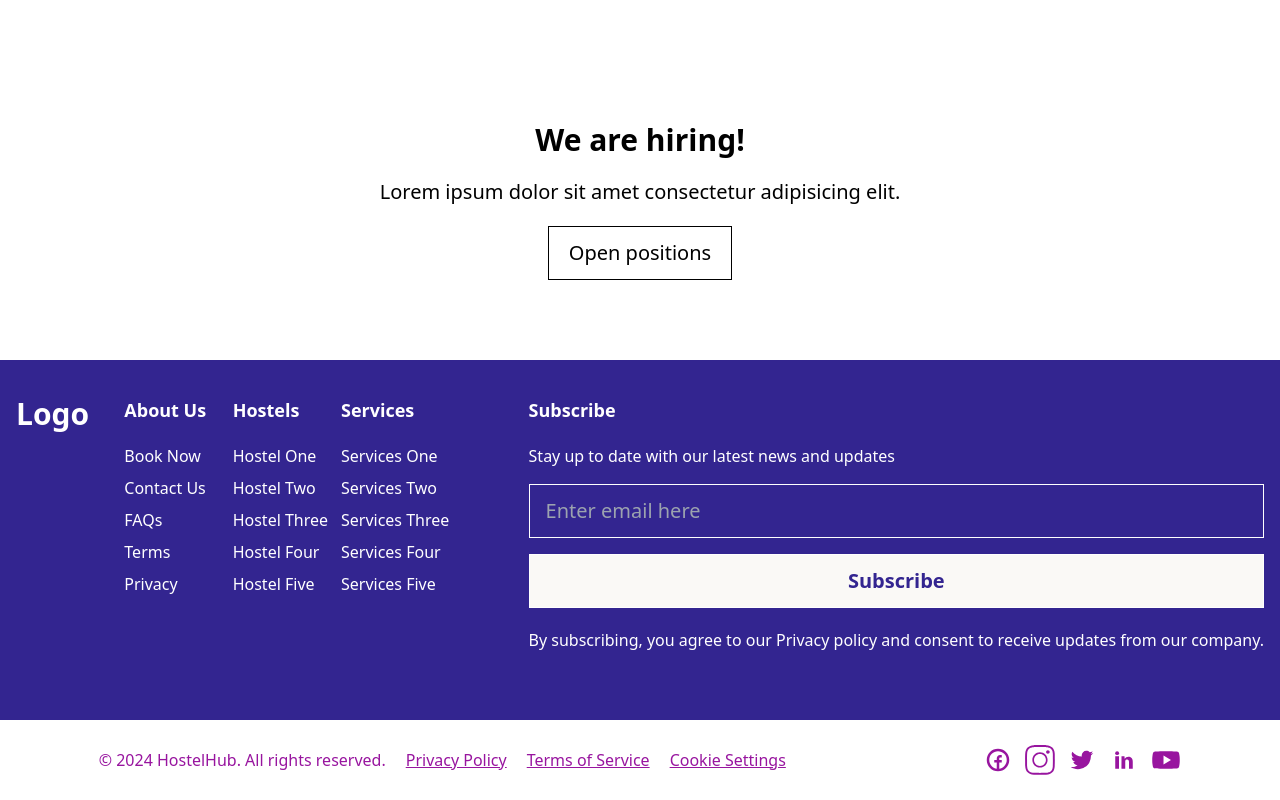
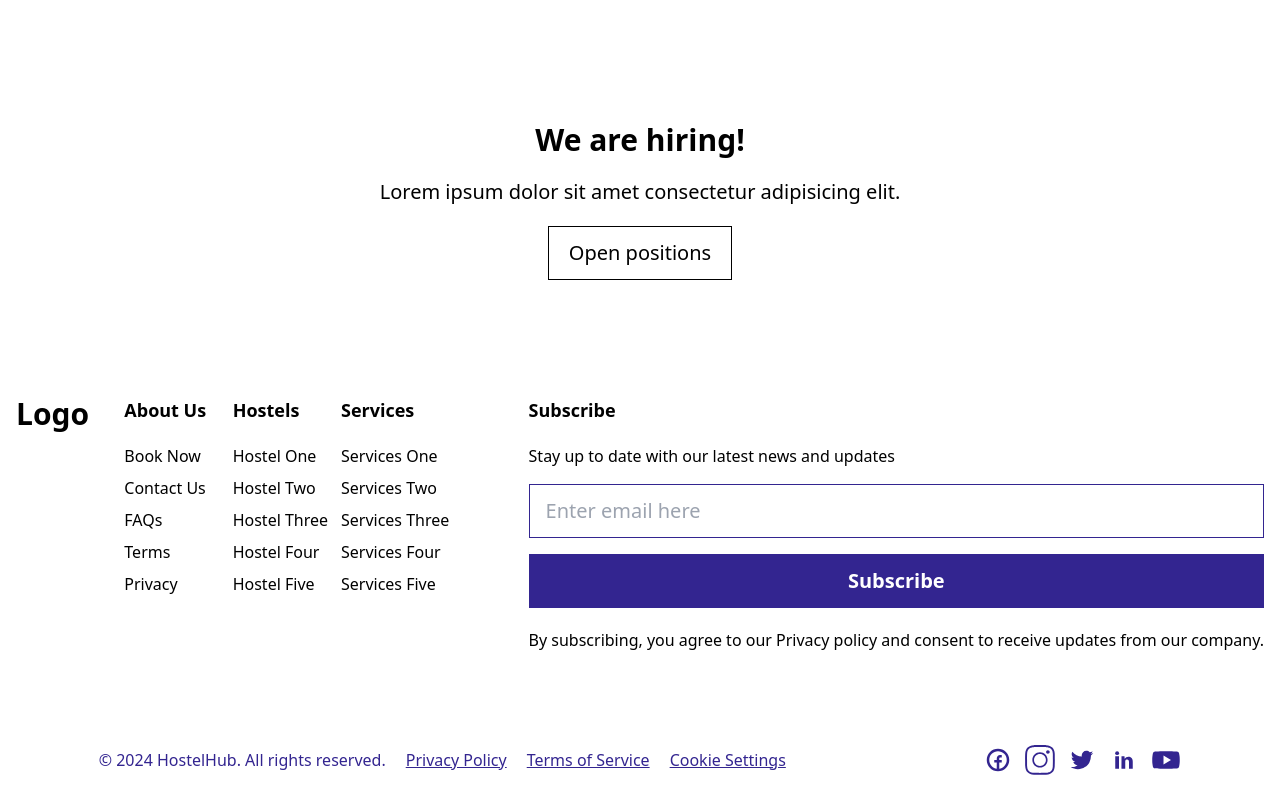
Before and after one commit to EliteWeb-Techonlogies-LTD/hostel-management-system, a Next.js app in the folder frontend/: page /hostel in a window 1280 px wide. Shown: the part 5800-6600 px from the top of the page. Built offline with nearby package versions, Linux system fonts and the light colour scheme.

Commit message:
colors changes

```diff
--- a/frontend/components/home-components/FaqHomePage.tsx
+++ b/frontend/components/home-components/FaqHomePage.tsx
@@ -24,7 +24,7 @@ function QuestionPage() {
               href="mailto:"
               className="font-semibold text-s6 hover:text-s6/30"
             >
-              <span className="text-[#98159f]">Reach out to us</span>{" "}
+              <span className="">Reach out to us</span>{" "}
             </a>
             and we will get in touch with you.
           </p>
@@ -34,7 +34,7 @@ function QuestionPage() {
                 <dt className="border-[1px] border-black px-3 py-3">
                   <button
                     onClick={() => toggleFAQ(index)}
-                    className="flex w-full items-start justify-between text-left text-gray-900"
+                    className="flex w-full items-start justify-between text-left"
                   >
                     <span className="text-base font-semibold leading-7">
                       {faq.question}
--- a/frontend/components/home-components/Footer.tsx
+++ b/frontend/components/home-components/Footer.tsx
@@ -9,7 +9,7 @@ import { TiSocialYoutube } from "react-icons/ti";
 export default function Footer () {
     return (
         <div>
-            <div className="lg:flex justify-between py-5 bg-[#332590] text-white">
+            <div className="lg:flex justify-between py-5">
                 <div className="p-4 mb-4 lg:grid grid-cols-4 ">
 
                     <h1 className="mb-8 text-3xl font-bold">Logo</h1>
@@ -46,14 +46,14 @@ export default function Footer () {
                 </div>
 
                 <div className="p-4">
-                    <div className="mb-8 text-white">
+                    <div className="mb-8">
                         <h1 className="font-bold mb-5 text-lg">Subscribe</h1>
                         <p className="mb-4">Stay up to date with our latest news and updates</p>
                         <div className="mb-4">
-                            <input className="bg-inherit w-full border border-white focus:outline-none px-4 py-3 text-white text-xl" placeholder="Enter email here"></input>
+                            <input className="bg-inherit w-full border border-[#332590] focus:outline-none px-4 py-3 text-white text-xl" placeholder="Enter email here"></input>
                         </div>
                         <div className="mb-5">
-                                <button className="w-full border bg-[#FAF9F6] text-xl text-[#332590] border-white px-4 py-3 font-semibold transform hover:scale-y-105 transition ease-in-out duration-300">Subscribe</button>
+                                <button className="w-full border bg-[#332590] text-xl text-white border-[#332590] px-4 py-3 font-semibold transform hover:scale-y-105 transition ease-in-out duration-300">Subscribe</button>
 
                         </div>
                         <p>By subscribing, you agree to our Privacy policy and consent to receive updates from our company.</p>
@@ -61,22 +61,22 @@ export default function Footer () {
                 </div>
             </div>
 
-            <div className="h-20 lg:flex lg:content-center lg:text-center lg:justify-around items-center">
+            <div className="h-20 lg:flex lg:content-center lg:text-center lg:justify-around items-center text-[#332590]">
 
-                <div className="flex gap-3 text-2xl lg:text-3xl lg:order-2 text-[#98159f]">
-                    <a href="" className="hover:text-[#662269]"><TiSocialFacebookCircular /></a>
-                    <a href="" className="hover:text-[#662269]"><SlSocialInstagram /></a>
-                    <a href="" className="hover:text-[#662269]"><TiSocialTwitter /></a>
-                    <a href="" className="hover:text-[#662269]"><TiSocialLinkedin /></a>
-                    <a href="" className="hover:text-[#662269]"><TiSocialYoutube /></a>
+                <div className="flex gap-3 text-2xl lg:text-3xl lg:order-2">
+                    <a href="" className="hover:text-[#6b59e0]"><TiSocialFacebookCircular /></a>
+                    <a href="" className="hover:text-[#6b59e0]"><SlSocialInstagram /></a>
+                    <a href="" className="hover:text-[#6b59e0]"><TiSocialTwitter /></a>
+                    <a href="" className="hover:text-[#6b59e0]"><TiSocialLinkedin /></a>
+                    <a href="" className="hover:text-[#6b59e0]"><TiSocialYoutube /></a>
                 </div>
 
-                <div className="lg:flex lg:gap-5 lg:order-1 text-[#98159f]">
+                <div className="lg:flex lg:gap-5 lg:order-1 ">
                     <div className="lg:order-2">
                         <ul className="underline lg:flex lg:items-center lg:gap-5 lg:content-center">
-                            <li><a href="" className="hover:text-[#662269]">Privacy Policy</a></li>
-                            <li><a href="" className="hover:text-[#662269]">Terms of Service</a></li>
-                            <li><a href="" className="hover:text-[#662269]">Cookie Settings</a></li>
+                            <li><a href="" className="hover:text-[#6b59e0]">Privacy Policy</a></li>
+                            <li><a href="" className="hover:text-[#6b59e0]">Terms of Service</a></li>
+                            <li><a href="" className="hover:text-[#6b59e0]">Cookie Settings</a></li>
                         </ul>
                     </div>
                     <div className="lg:order-1">
--- a/frontend/components/home-components/Main.tsx
+++ b/frontend/components/home-components/Main.tsx
@@ -131,14 +131,14 @@ export default function Main() {
 
             <div className="flex flex-col md:flex-row gap-5">
               <div>
-                <h1 className="text-5xl font-bold py-5 text-[#98159f]">50%</h1>
+                <h1 className="text-5xl font-bold py-5 ">50%</h1>
                 <p>
                   Hostels available 1000+ | Students Served: 5000+ | Bookings
                   Made: 10000+
                 </p>
               </div>
               <div>
-                <h1 className="text-5xl font-bold py-5 text-[#98159f]">50%</h1>
+                <h1 className="text-5xl font-bold py-5 ">50%</h1>
                 <p>
                   Satisfied Students: 95% | Successful Bookings: 98% | Happy
                   Hostel Managers
@@ -212,21 +212,21 @@ export default function Main() {
           </div>
 
           <div className="lg:pr-60">
-            <div className="flex gap-10 items-start text-[#98159f]">
+            <div className="flex gap-10 items-start ">
               <SiGmail size={30} />
               <div className="flex flex-col gap-2 text-[#000]">
                 <p className="font-bold text-xl">Email</p>
                 <p className="underline">contact@hostelhub.com</p>
               </div>
             </div>
-            <div className="flex gap-10 items-start py-5 text-[#98159f]">
+            <div className="flex gap-10 items-start py-5 ">
               <FaPhone size={30} />
               <div className="flex flex-col gap-2 text-[#000]">
                 <p className="font-bold text-xl">Phone</p>
                 <p className="underline">+1 (555) 123-4567</p>
               </div>
             </div>
-            <div className="flex gap-10 items-start text-[#98159f]">
+            <div className="flex gap-10 items-start">
               <FaLocationPin size={30} />
               <div className="flex flex-col gap-2 text-[#000]">
                 <p className="font-bold text-xl">Office</p>
```
